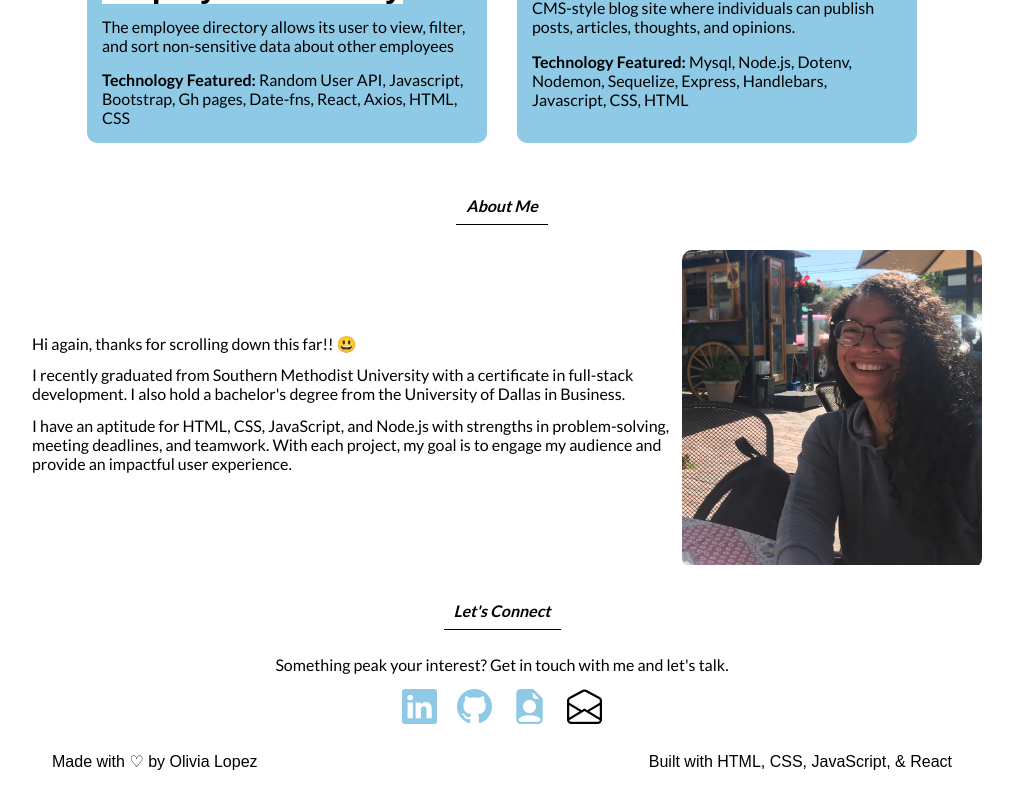
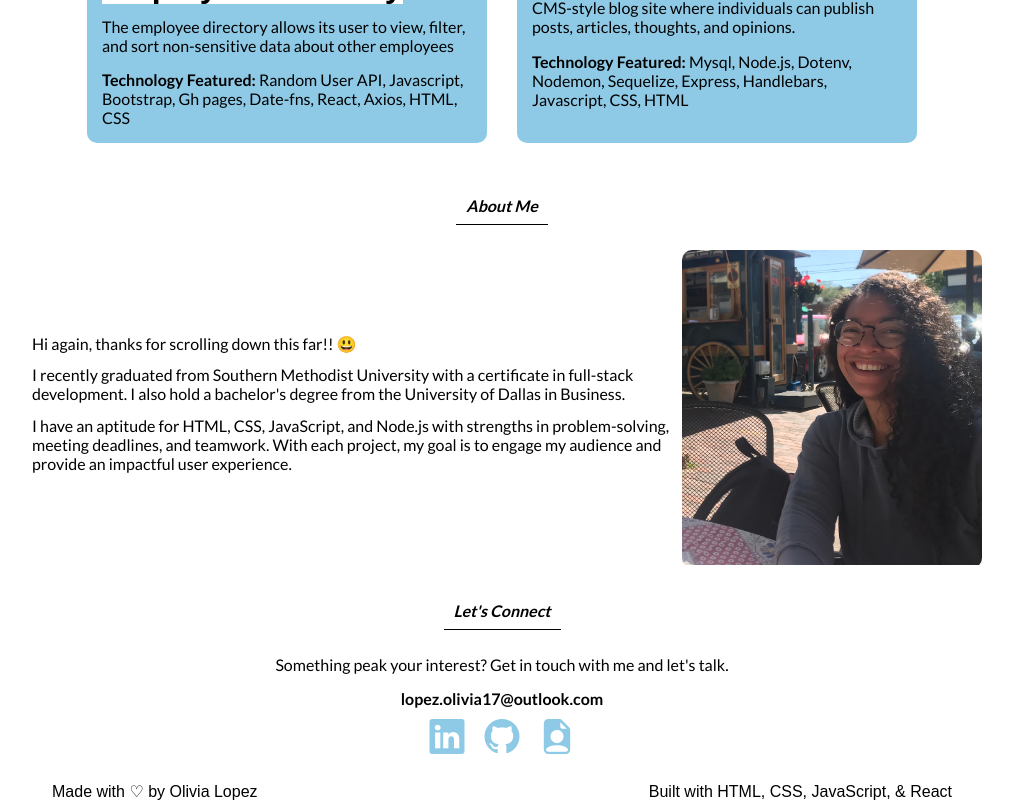
Before and after one commit to DoubleLForce5/Portfolio, a React (Create React App) app: page / in a window 1280 px wide. Shown: the part 1517-2317 px from the top of the page, without its empty margins (138-1151 px from the left). Before the commit the page ends 2287 px from the top, so only its background shows below. Built offline with nearby package versions, Linux system fonts and the light colour scheme.

Commit message:
modified contact section to write out email in place of email icon

```diff
--- a/src/components/ContactSection/style.css
+++ b/src/components/ContactSection/style.css
@@ -1,26 +1,35 @@
+#contact-content {
+  text-align: center;
+}
+
 .contact-text {
   line-height: 1.2;
   display: block;
-  text-align: center;
-  margin-bottom: 15px;
+  margin-bottom: 17px;
   font-family: "Lato", sans-serif;
 }
 
+.email-tag {
+  margin-bottom: 12px;
+  font-family: "Lato", sans-serif;
+}
+
+.email {
+  text-decoration: none;
+  font-weight: bold;
+  color: #000;
+}
+
+a.email:hover {
+  color: #8ecae6;
+}
+
 .contact-links {
-  text-align: center;
   font-size: 35px;
 }
 
 .contact-icon {
   margin: 10px;
-  color: #8ecae6;
-}
-
-.email-icon {
-  color: #000;
-}
-
-.email-icon i:hover {
   color: #8ecae6;
 }
 
--- a/src/pages/Contact.js
+++ b/src/pages/Contact.js
@@ -13,6 +13,13 @@ function Contact() {
         <p className="contact-text">
           Something peak your interest? Get in touch with me and let's talk.
         </p>
+        <p className='email-tag'><a
+            className="email"
+            href="mailto:lopez.olivia17@outlook.com"
+            target="_blank"
+            aria-label="link to my email"
+            rel="noopener noreferrer"
+          >lopez.olivia17@outlook.com</a></p>
         <div className="contact-links">
          <a
             className="linkedin-icon contact-icon"
@@ -35,13 +42,6 @@ function Contact() {
             aria-label="link to my resume"
             rel="noopener noreferrer"
           ><i class="bi bi-file-earmark-person-fill"></i></a>
-          <a
-            className="email-icon contact-icon"
-            href="mailto:lopez.olivia17@outlook.com"
-            target="_blank"
-            aria-label="link to my email"
-            rel="noopener noreferrer"
-          ><i class="bi bi-envelope-open"></i></a>
         </div>
       </ContactSection>
     </>
```
